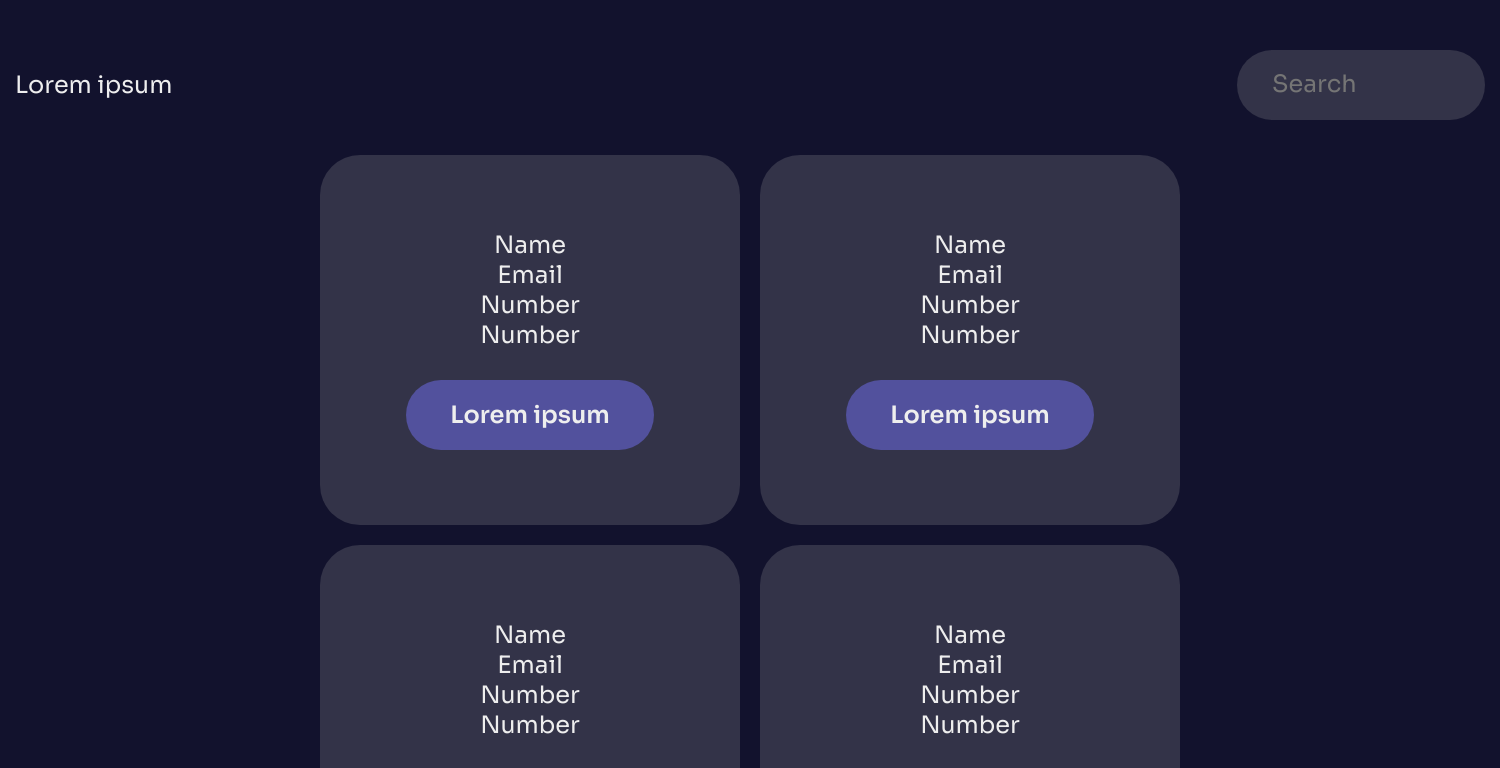
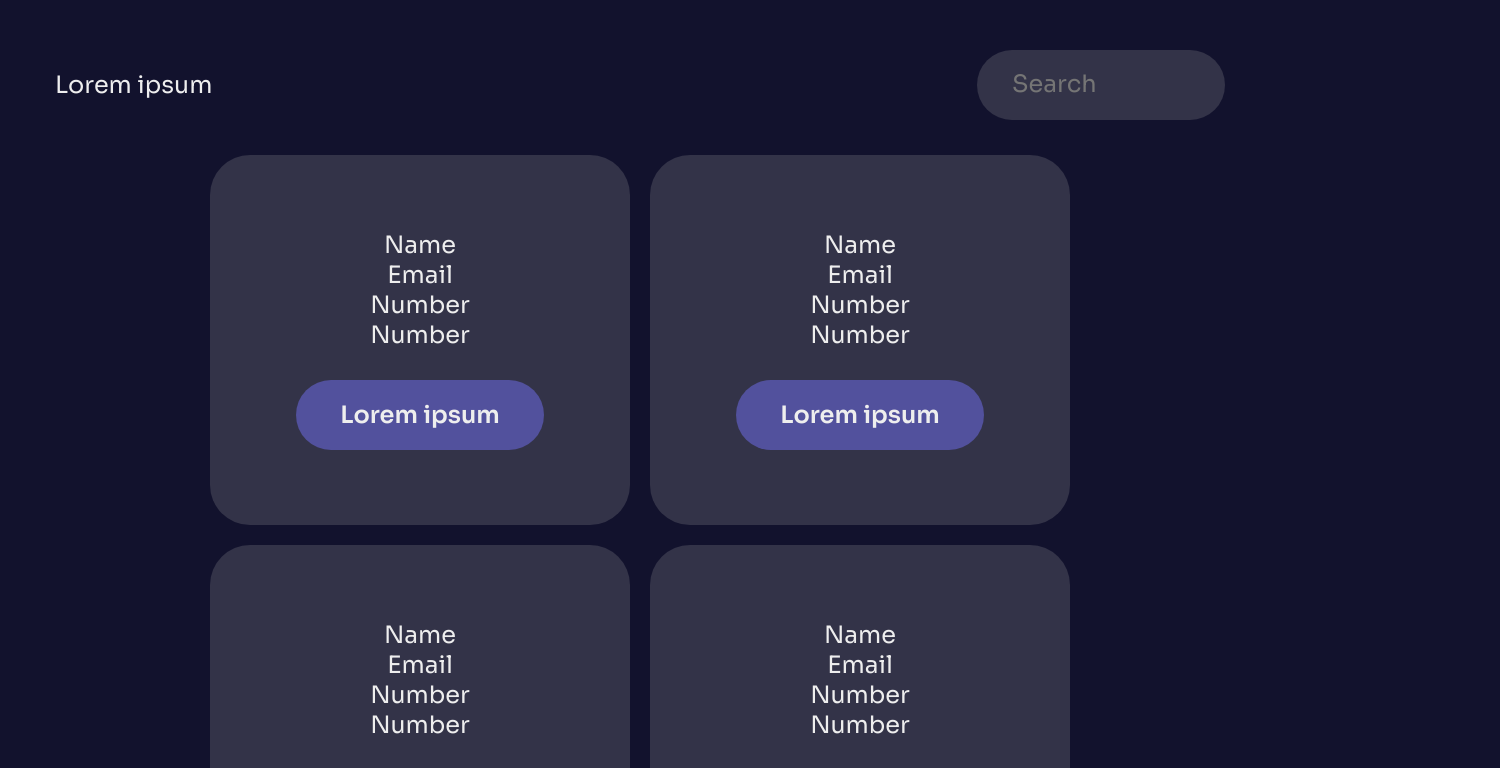
Before and after one commit to luminousnow/userPosts, a React (Create React App) app: page / in a window 1280 px wide. Shown: the top 768 px of the page, 1500 px wide, since content can reach past the window. Built offline with nearby package versions, Linux system fonts and the light colour scheme; the HTML template or start-up script is replaced by a standard one.

Commit message:
correct Container width

```diff
--- a/src/components/Container/Container.module.css
+++ b/src/components/Container/Container.module.css
@@ -1,5 +1,5 @@
 .container {
-  width: 1500px;
+  width: 1200px;
   margin: 0 auto;
   padding: 50px 15px;
 }
```
